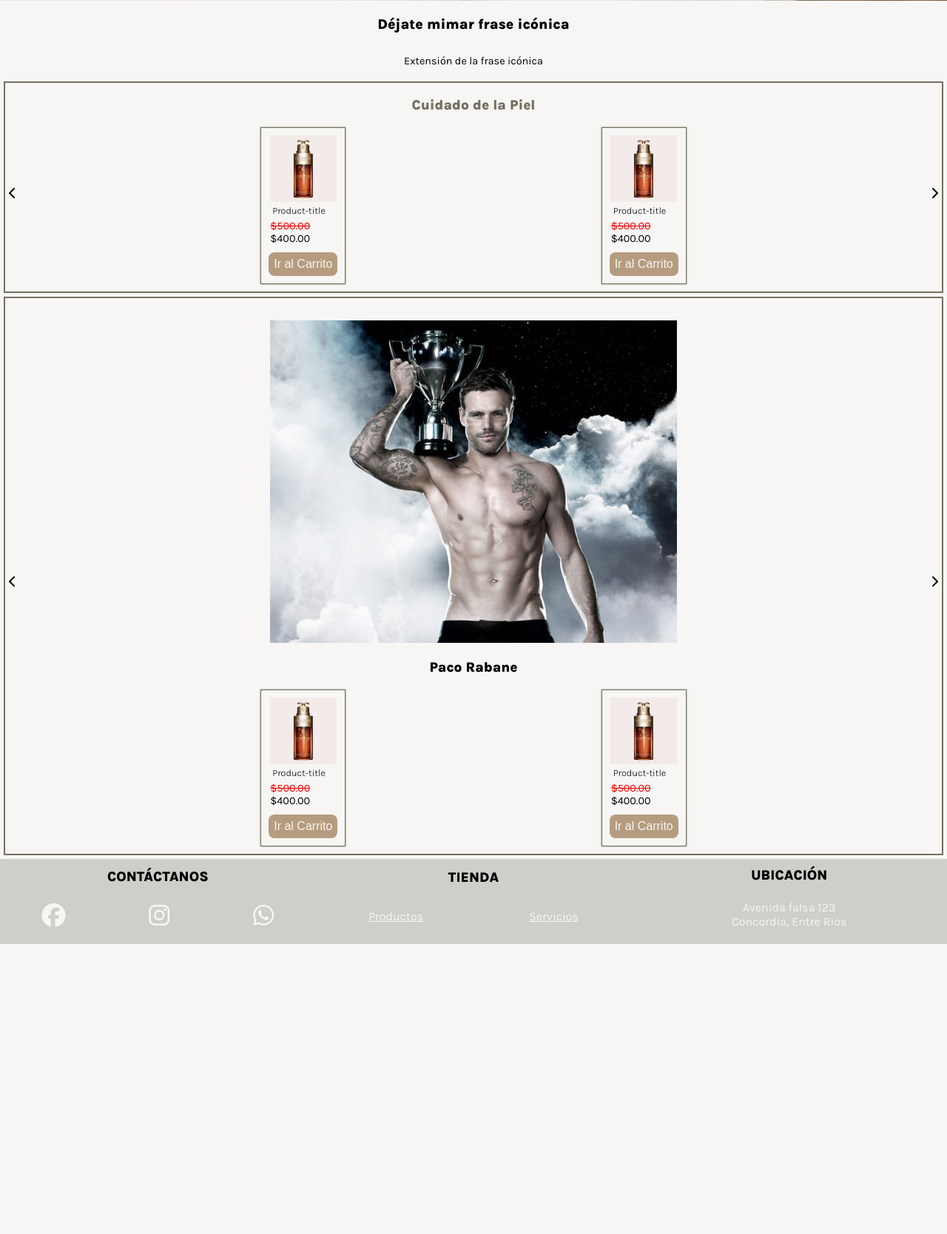
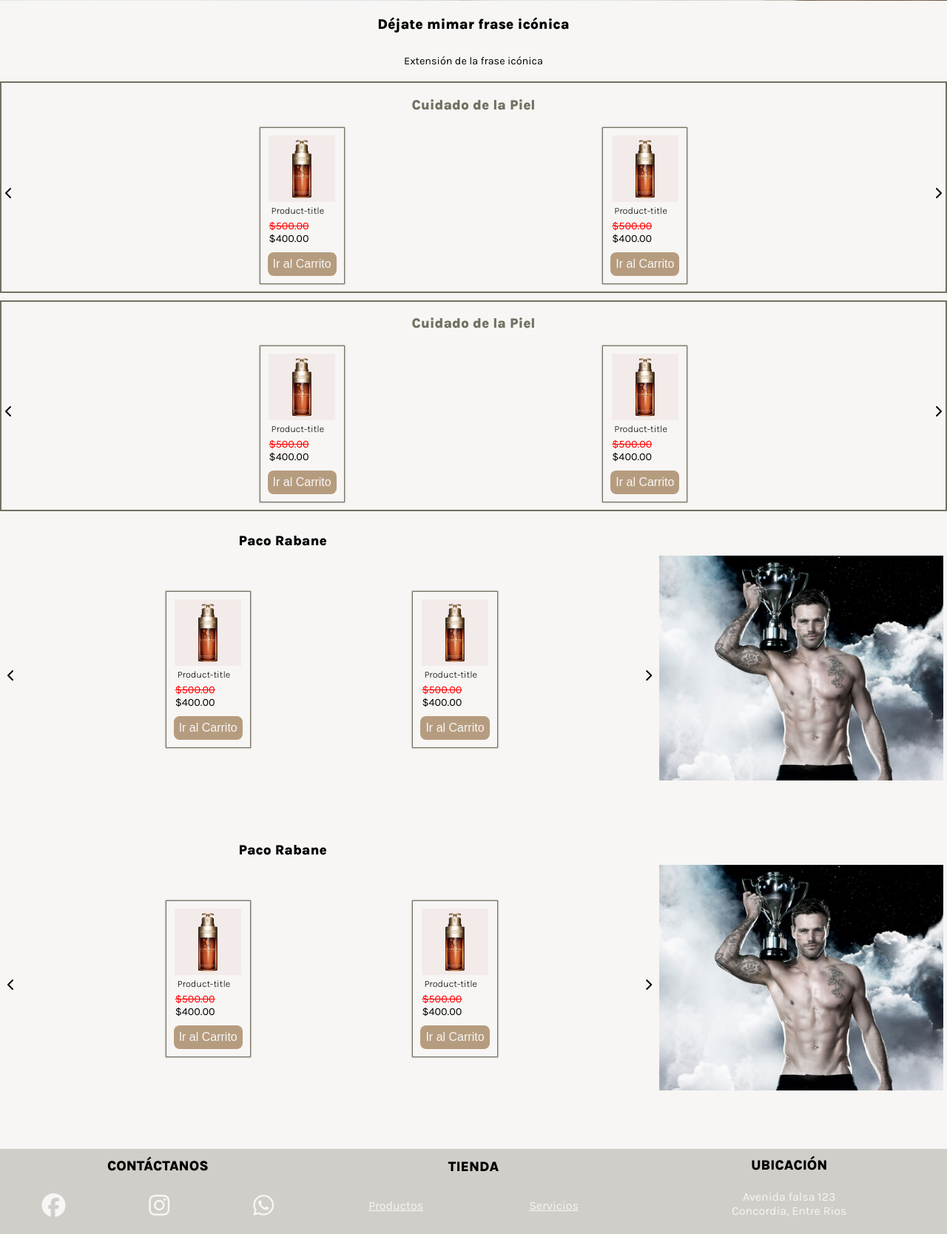
Before and after one commit to valentavo/TN02_9_grupo9, a Node server app: page / in a window 1280 px wide. Shown: the part 952-2620 px from the top of the page at 74% size. Before the commit the page ends 2228 px from the top, so only its background shows below. Run offline with Node 20, Linux system fonts and the light colour scheme; some libraries are stand-ins or nearby versions.

Commit message:
home desktop terminado

```diff
--- a/public/css/home-style.css
+++ b/public/css/home-style.css
@@ -1,5 +1,3 @@
-
-
 main.h_main-home section.h_carrousel {
     position: relative;
 }
@@ -57,10 +55,24 @@ main.h_main-home section.h_type-products {
     display: flex;
     flex-direction: column;
     align-items: center;
+}
+
+section article.h_type-article {
+    display: flex;
+    flex-direction: column;
+    align-items: center;
     position: relative;
-    border: 2px solid #737061;
     padding-bottom: 10px;
     margin: 5px;
+}
+
+main.h_main-home section.h_brand-products article.h_type-article section.h_products-wrap {
+    position: relative;
+}
+
+main.h_main-home section.h_type-products article.h_type-article {
+    width: 100%;
+    border: 2px solid #737061;
 }
 
 main.h_main-home section.h_type-products h3 {
@@ -123,7 +135,6 @@ main.h_main-home section.h_brand-products {
     flex-direction: column;
     align-items: center;
     position: relative;
-    border: 2px solid #737061;
     padding-bottom: 10px;
     margin: 5px;
 }
@@ -135,3 +146,31 @@ main.h_main-home section.h_brand-products div.h_brand-banner {
 main.h_main-home section.h_brand-products div.h_brand-banner img {
     width: 100%;
 }
+
+@media (min-width: 768px) {
+    main.h_main-home section.h_brand-products article.h_type-article {
+        flex-direction: row-reverse;
+        margin: 50px 0;
+        width: 100%;
+    }
+
+    main.h_main-home section.h_brand-products article.h_type-article div.h_brand-banner{
+        margin: 0;
+    }
+
+    main.h_main-home section.h_brand-products article.h_type-article h3 {
+        position: absolute;
+        top: -50px;
+        left: 25%;
+    }
+
+    main.h_main-home section.h_brand-products i.h_arrow-left {
+        top: 50%;
+        left: 5px;
+    }
+
+    main.h_main-home section.h_brand-products i.h_arrow-right {
+        top: 50%;
+        right: 10px;
+    }
+}
--- a/views/index.html
+++ b/views/index.html
@@ -69,6 +69,7 @@
                 <p>Extensión de la frase icónica</p>
             </section>
             <section class="h_type-products">
+                <article class="h_type-article">
                     <h3>Cuidado de la Piel</h3>
                     <section class="h_products-wrap">
                         <article>
@@ -92,8 +93,35 @@
                         <i class="fa-solid fa-chevron-left h_arrow-left"></i>
                         <i class="fa-solid fa-chevron-right h_arrow-right"></i>
                     </section>
+                </article>
+                <article class="h_type-article">
+                    <h3>Cuidado de la Piel</h3>
+                    <section class="h_products-wrap">
+                        <article>
+                            <div>
+                                <a href="/detalle-del-producto"><img src="img/producto-4.jpg" alt="imagen del producto"></a>
+                            </div>
+                            <h4>Product-title</h4>
+                            <p class="h_discount">$500.00</p>
+                            <p class="h_price">$400.00</p>
+                            <button><a href="/carrito">Ir al Carrito</a></button>
+                        </article>
+                        <article>
+                            <div>
+                                <a href="/detalle-del-producto"><img src="img/producto-4.jpg" alt="imagen del producto"></a>
+                            </div>
+                            <h4>Product-title</h4>
+                            <p class="h_discount">$500.00</p>
+                            <p class="h_price">$400.00</p>
+                            <button><a href="/carrito">Ir al Carrito</a></button>
+                        </article>
+                        <i class="fa-solid fa-chevron-left h_arrow-left"></i>
+                        <i class="fa-solid fa-chevron-right h_arrow-right"></i>
+                    </section>
+                </article>
             </section>
             <section class="h_brand-products">
+                <article class="h_type-article">
                     <div class="h_brand-banner">
                         <img src="img/copa-invictus.jpg" alt="imagen de la marca de productos relacionados">
                     </div>
@@ -120,6 +148,35 @@
                         <i class="fa-solid fa-chevron-left h_arrow-left"></i>
                         <i class="fa-solid fa-chevron-right h_arrow-right"></i>
                     </section>
+                </article>
+                <article class="h_type-article">
+                    <div class="h_brand-banner">
+                        <img src="img/copa-invictus.jpg" alt="imagen de la marca de productos relacionados">
+                    </div>
+                    <h3>Paco Rabane</h3>
+                    <section class="h_products-wrap">
+                        <article>
+                            <div>
+                                <a href="/detalle-del-producto"><img src="img/producto-4.jpg" alt="imagen del producto"></a>
+                            </div>
+                            <h4>Product-title</h4>
+                            <p class="h_discount">$500.00</p>
+                            <p class="h_price">$400.00</p>
+                            <button><a href="/carrito">Ir al Carrito</a></button>
+                        </article>
+                        <article>
+                            <div>
+                                <a href="/detalle-del-producto"><img src="img/producto-4.jpg" alt="imagen del producto"></a>
+                            </div>
+                            <h4>Product-title</h4>
+                            <p class="h_discount">$500.00</p>
+                            <p class="h_price">$400.00</p>
+                            <button><a href="/carrito">Ir al Carrito</a></button>
+                        </article>
+                        <i class="fa-solid fa-chevron-left h_arrow-left"></i>
+                        <i class="fa-solid fa-chevron-right h_arrow-right"></i>
+                    </section>
+                </article>
             </section>
         </main>
 
```
Lines whose indentation alone changed are shown as unchanged.
